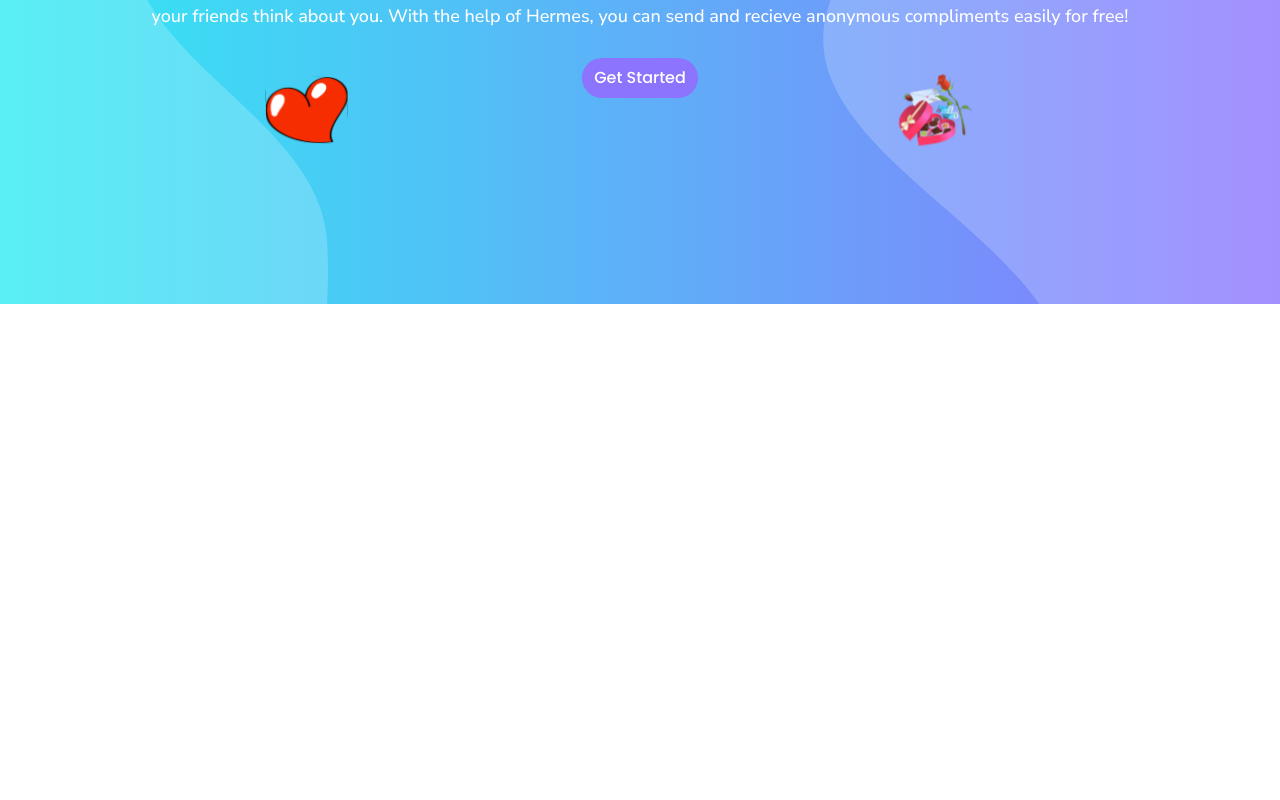
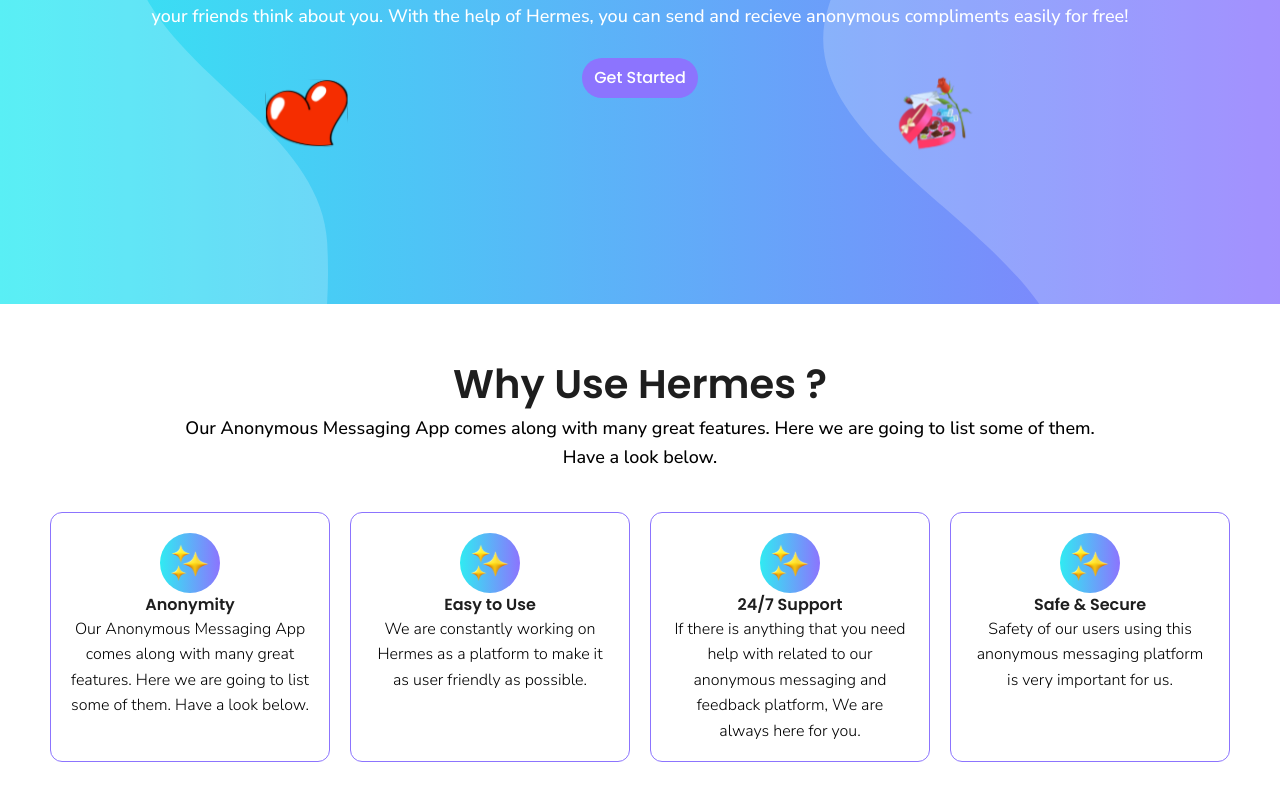
Before and after one commit to ak-nika/Hermes, a React (Vite) app: page / in a window 1280 px wide. Shown: the part 436-1236 px from the top of the page. Before the commit the page ends 800 px from the top, so only its background shows below. Built offline with nearby package versions, Linux system fonts and the light colour scheme.

Commit message:
Why section done

```diff
--- a/src/assets/index.js
+++ b/src/assets/index.js
@@ -2,10 +2,12 @@
 import vector1 from "./images/vector.svg";
 import vector2 from "./images/vector2.svg";
 import bodyIcons from "./icons/bodyIcons.svg";
+import sparkle from "./icons/sparkle.svg";
 
 export const landing = {
   logo,
   vector1,
   vector2,
   bodyIcons,
+  sparkle,
 };
--- /dev/null
+++ b/src/components/WhyCard.jsx
@@ -0,0 +1,18 @@
+const WhyCard = ({ img, text, title }) => {
+  return (
+    <div className="border-[1px] border-hermes-purple rounded-xl w-[280px] h-[250px] pt-5 px-5">
+      <div className="flex items-center justify-center bg-gradient-to-r m-auto from-hermes-blue w-[60px] h-[60px] to-hermes-purple rounded-full">
+        <img src={img} alt="sparkle" width={50.67} height={40} />
+      </div>
+
+      <h3 className="poppins text-hermes-black text-[16px] font-[600] leading-[24px] text-center">
+        {title}
+      </h3>
+      <p className="nunito text-[16px] font-[300] leading-[25.6px] text-center">
+        {text}
+      </p>
+    </div>
+  );
+};
+
+export default WhyCard;
--- /dev/null
+++ b/src/constants/index.js
@@ -0,0 +1,22 @@
+export const whyDetails = [
+  {
+    id: 1,
+    title: "Anonymity",
+    text: "Our Anonymous Messaging App comes along with many great features. Here we are going to list some of them. Have a look below.",
+  },
+  {
+    id: 2,
+    title: "Easy to Use",
+    text: "We are constantly working on Hermes as a platform to make it as user friendly as possible.",
+  },
+  {
+    id: 3,
+    title: "24/7 Support",
+    text: "If there is anything that you need help with related to our anonymous messaging and feedback platform, We are always here for you.",
+  },
+  {
+    id: 4,
+    title: "Safe & Secure",
+    text: "Safety of our users using this anonymous messaging platform is very important for us.",
+  },
+];
--- a/src/pages/Home.jsx
+++ b/src/pages/Home.jsx
@@ -1,11 +1,13 @@
-import Hero from "../components/Hero";
-import Nav from "../components/Nav";
+import Hero from "../sections/landing/Hero";
+import Nav from "../sections/landing/Nav";
+import Why from "../sections/landing/Why";
 
 const Home = () => {
   return (
     <>
       <Nav />
       <Hero />
+      <Why />
     </>
   );
 };
--- a/src/components/Hero.jsx
+++ b/src/sections/landing/Hero.jsx
@@ -1,5 +1,5 @@
 import { Link } from "react-router-dom";
-import { landing } from "../assets";
+import { landing } from "../../assets";
 
 const Hero = () => {
   return (
--- a/src/components/Nav.jsx
+++ b/src/sections/landing/Nav.jsx
@@ -1,5 +1,5 @@
 import { Link } from "react-router-dom";
-import { landing } from "../assets";
+import { landing } from "../../assets";
 
 const Nav = () => {
   return (
--- /dev/null
+++ b/src/sections/landing/Why.jsx
@@ -0,0 +1,30 @@
+import { landing } from "../../assets";
+import WhyCard from "../../components/WhyCard";
+import { whyDetails } from "../../constants";
+
+const Why = () => {
+  return (
+    <section className="p-[50px]">
+      <h1 className="poppins text-hermes-black text-[40px] leading-[60px] font-[600] text-center">
+        Why Use Hermes ?
+      </h1>
+      <p className="nunito text-[18px] font-[500] leading-[28.8px] text-center mx-[120px]">
+        Our Anonymous Messaging App comes along with many great features. Here
+        we are going to list some of them. Have a look below.
+      </p>
+
+      <div className="flex items-center justify-between mt-10">
+        {whyDetails.map((detail) => (
+          <WhyCard
+            key={detail.id}
+            text={detail.text}
+            title={detail.title}
+            img={landing.sparkle}
+          />
+        ))}
+      </div>
+    </section>
+  );
+};
+
+export default Why;
--- a/tailwind.config.js
+++ b/tailwind.config.js
@@ -1,16 +1,14 @@
 /** @type {import('tailwindcss').Config} */
 export default {
-  content: [
-    "./index.html",
-    "./src/**/*.{js,ts,jsx,tsx}",
-  ],
+  content: ["./index.html", "./src/**/*.{js,ts,jsx,tsx}"],
   theme: {
     extend: {
       colors: {
         "hermes-blue": "#30EBF2",
         "hermes-purple": "#8C74FE",
+        "hermes-black": "#1E1E1E",
       },
     },
   },
   plugins: [],
-}
+};
```
Also changed, not shown: src/assets/icons/Rectangle 3.svg (added), src/assets/icons/sparkle.svg (added).
